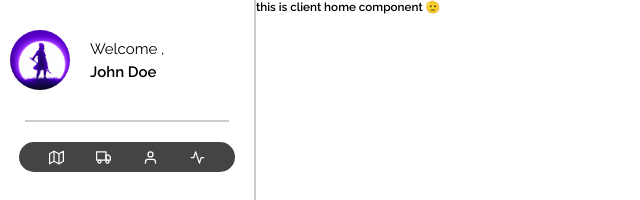
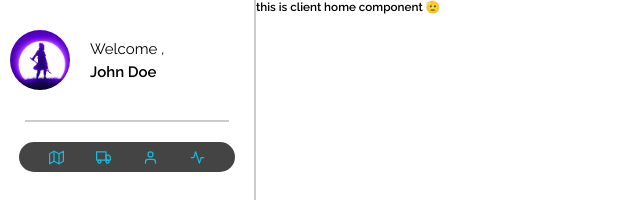
Before and after one commit to piyumanthaAB/tour-drive, a React (Create React App) app in the folder client/: page /client in a window 1280 px wide. Shown: the top 200 px of the page, without its empty margins (0-640 px from the left). Built offline with nearby package versions, Linux system fonts and the light colour scheme.

Commit message:
dashboard minor changes

```diff
--- a/client/src/App.js
+++ b/client/src/App.js
@@ -1,5 +1,4 @@
 import { BrowserRouter as Router, Outlet, Route, Routes } from 'react-router-dom';
-import Dashboard from './components/shared/Dashboard';
 import AdminHome from './pages/admin/AdminHome';
 import ClientHome from './pages/client/ClientHome';
 import Home from './pages/public/Home';
--- a/client/src/components/shared/Dashboard.jsx
+++ b/client/src/components/shared/Dashboard.jsx
@@ -39,7 +39,7 @@ const Dashboard = ({ rightContainerContent }) => {
                     <d.MenueBar>
                         {links.map((e,i) => {
                             return (
-                                <d.IconContainer onClick={() => {
+                                <d.IconContainer selected={true} onClick={() => {
                                     setNav(i)
                                 }} key={i} > {e.icon} </d.IconContainer>
 
@@ -58,24 +58,6 @@ const Dashboard = ({ rightContainerContent }) => {
                             )
                         })}
 
-                        {/* <d.OptionsTitle>Tours</d.OptionsTitle>
-                        <d.OptionContainer>
-                            <d.OptionIconContainer><FiBarChart2/></d.OptionIconContainer>
-                            <d.Option>Tour Statistics</d.Option>
-                        </d.OptionContainer>
-                        <d.OptionContainer>
-                            <d.OptionIconContainer><FiPlusCircle/></d.OptionIconContainer>
-                            <d.Option>Add Tours</d.Option>
-                        </d.OptionContainer>
-                        <d.OptionContainer>
-                            <d.OptionIconContainer><FiSliders/></d.OptionIconContainer>
-                            <d.Option>Update Tours</d.Option>
-                        </d.OptionContainer>
-                        <d.OptionContainer>
-                            <d.OptionIconContainer><FiBookOpen/></d.OptionIconContainer>
-                            <d.Option>View All Bookings</d.Option>
-                        </d.OptionContainer> */}
-
                     </d.OptionsContainer>
 
 
--- a/client/src/components/shared/DashboardElements.js
+++ b/client/src/components/shared/DashboardElements.js
@@ -98,7 +98,7 @@ export const IconContainer = styled.button`
     justify-content:center ;
     ${'' /* background-color:#fff ; */}
     font-size:1.5rem ;
-    color:#fff ;
+    color:${props => props.selected ? '#14BCDE' : "#fff"};
     &:hover{
         color:#14BCDE ;
         cursor: pointer;
```
